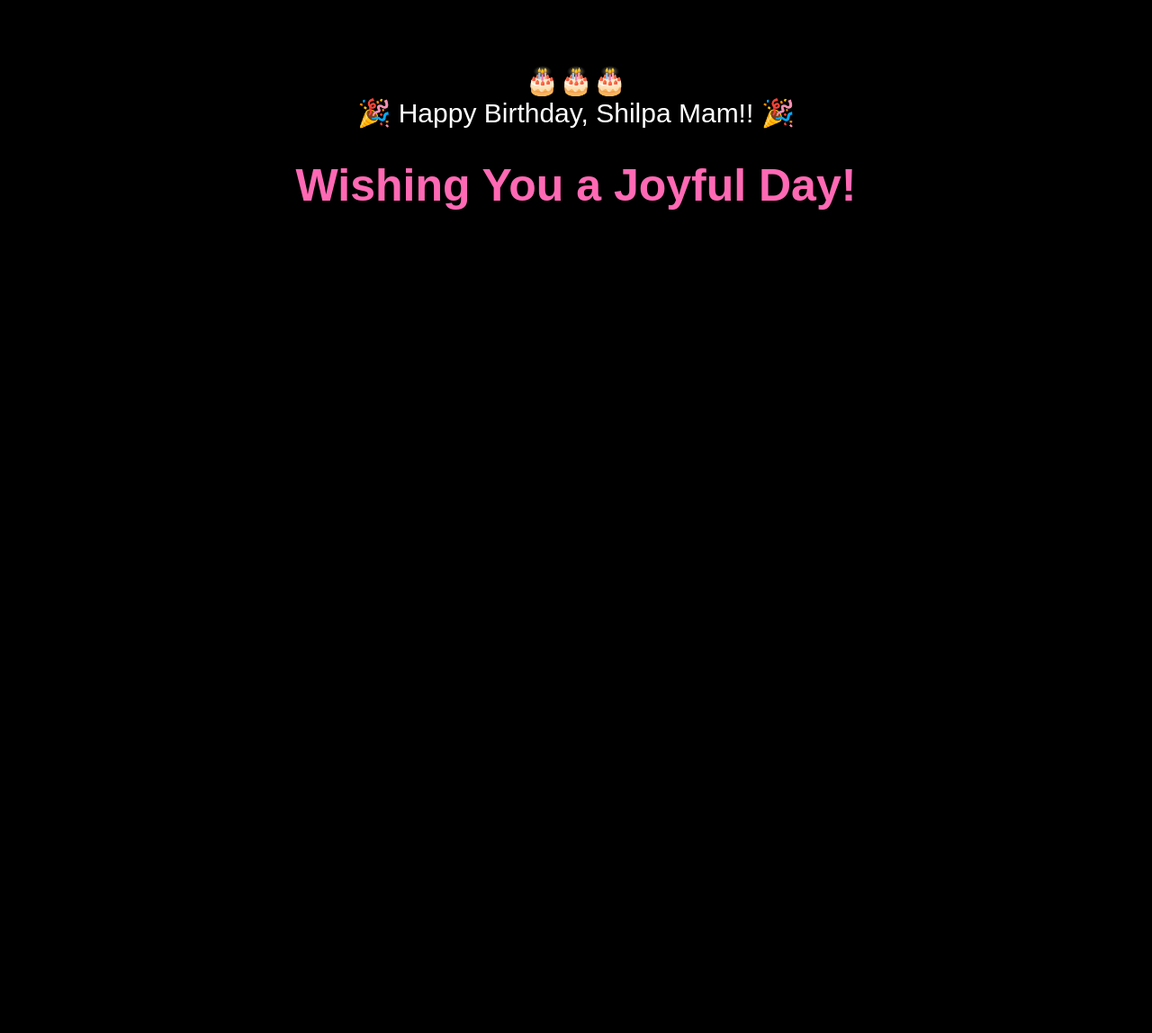
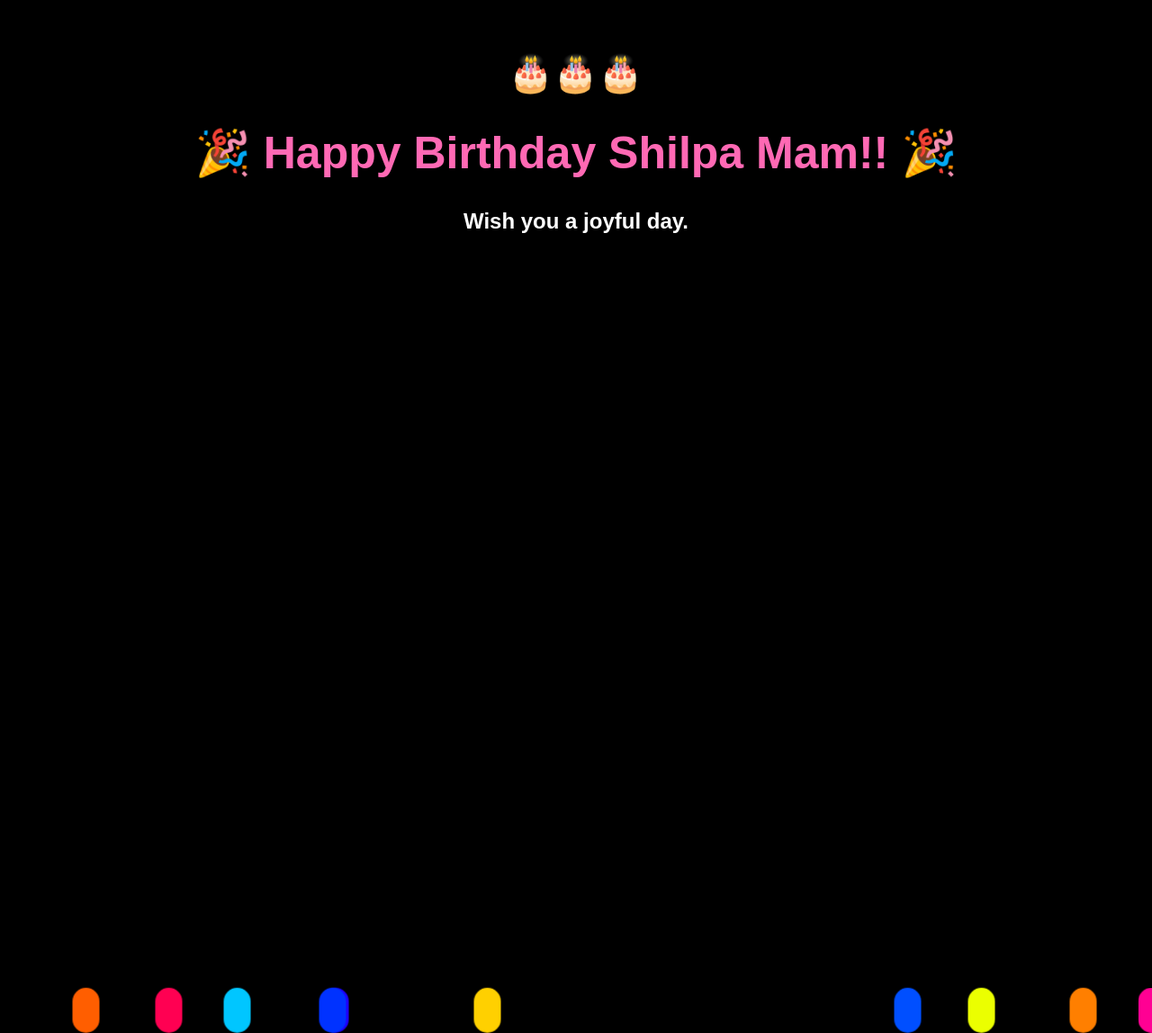
Before and after one commit to DeepanshuKaushik007/Happy-Birthday, a plain HTML site: page index.html in a window 1280 px wide. Shown: the part 230-1378 px from the top of the page at 90% size. Before the commit the page ends 800 px from the top, so only its background shows below. Drawn offline with Linux system fonts and the light colour scheme.

Commit message:
Update index.html

```diff
--- a/index.html
+++ b/index.html
@@ -10,16 +10,19 @@
       background: #000;
       color: #fff;
       font-family: 'Arial', sans-serif;
+      overflow: hidden;
+    }
+
+    .container {
       display: flex;
       justify-content: center;
       align-items: center;
       height: 100vh;
-      overflow: hidden;
       flex-direction: column;
     }
 
     .countdown {
-      font-size: 100px;
+      font-size: 120px;
       animation: pop 0.8s ease-in-out infinite;
     }
 
@@ -31,50 +34,82 @@
     .birthday {
       display: none;
       text-align: center;
+      animation: fadeIn 1.5s ease-in;
+    }
+
+    @keyframes fadeIn {
+      from { opacity: 0; transform: scale(0.8); }
+      to { opacity: 1; transform: scale(1); }
     }
 
     .cake {
-      font-size: 30px;
-      line-height: 1.2;
+      font-size: 40px;
+      animation: bounce 1s infinite alternate;
       margin-bottom: 20px;
     }
 
-    .firework {
-      position: absolute;
-      width: 4px;
-      height: 4px;
-      background: yellow;
-      border-radius: 50%;
-      animation: explode 1.5s ease-out forwards;
-    }
-
-    @keyframes explode {
-      0% {
-        transform: scale(1);
-        opacity: 1;
-      }
-      100% {
-        transform: scale(10);
-        opacity: 0;
-      }
+    @keyframes bounce {
+      from { transform: translateY(0); }
+      to { transform: translateY(-20px); }
     }
 
     h1 {
       font-size: 50px;
       color: #ff69b4;
     }
+
+    .firework, .confetti {
+      position: absolute;
+      width: 6px;
+      height: 6px;
+      background: yellow;
+      border-radius: 50%;
+      animation: explode 1.5s ease-out forwards;
+    }
+
+    .confetti {
+      border-radius: 0;
+      width: 5px;
+      height: 10px;
+      animation: confettiDrop 2s ease-out forwards;
+    }
+
+    @keyframes explode {
+      0% { transform: scale(1); opacity: 1; }
+      100% { transform: scale(10); opacity: 0; }
+    }
+
+    @keyframes confettiDrop {
+      0% { transform: translateY(0) rotate(0); opacity: 1; }
+      100% { transform: translateY(100vh) rotate(360deg); opacity: 0; }
+    }
+
+    .balloon {
+      position: absolute;
+      width: 30px;
+      height: 50px;
+      background: red;
+      border-radius: 15px 15px 15px 15px;
+      animation: float 6s infinite ease-in;
+    }
+
+    @keyframes float {
+      0% { transform: translateY(100vh) translateX(0); }
+      100% { transform: translateY(-100vh) translateX(50px); }
+    }
   </style>
 </head>
 <body>
 
-  <div class="countdown" id="countdown">3</div>
+  <div class="container">
+    <div class="countdown" id="countdown">3</div>
 
-  <div class="birthday" id="birthday">
-    <div class="cake">
-      🎂🎂🎂<br/>
-      🎉 Happy Birthday, Shilpa Mam!! 🎉
+    <div class="birthday" id="birthday">
+      <div class="cake">🎂🎂🎂</div>
+      <h1>🎉 Happy Birthday Shilpa Mam!! 🎉</h1>
+      <h2> Wish you a joyful day. </h2>
+
     </div>
-    <h1>Wishing You a Joyful Day!</h1>
   </div>
 
   <script>
@@ -91,6 +126,8 @@
         countdownEl.style.display = 'none';
         birthdayEl.style.display = 'block';
         launchFireworks();
+        dropConfetti();
+        launchBalloons();
       }
     }, 1000);
 
@@ -102,17 +139,39 @@
         fw.style.left = Math.random() * 100 + '%';
         fw.style.backgroundColor = `hsl(${Math.random() * 360}, 100%, 60%)`;
         document.body.appendChild(fw);
-
-        setTimeout(() => {
-          fw.remove();
-        }, 1500);
+        setTimeout(() => fw.remove(), 1500);
       }
 
-      // Repeat fireworks
       setInterval(() => {
         launchFireworks();
       }, 3000);
     }
+
+    function dropConfetti() {
+      for (let i = 0; i < 100; i++) {
+        const confetti = document.createElement('div');
+        confetti.className = 'confetti';
+        confetti.style.left = Math.random() * 100 + '%';
+        confetti.style.backgroundColor = `hsl(${Math.random() * 360}, 100%, 60%)`;
+        document.body.appendChild(confetti);
+        setTimeout(() => confetti.remove(), 2000);
+      }
+    }
+
+    function launchBalloons() {
+      for (let i = 0; i < 10; i++) {
+        const balloon = document.createElement('div');
+        balloon.className = 'balloon';
+        balloon.style.left = Math.random() * 100 + '%';
+        balloon.style.backgroundColor = `hsl(${Math.random() * 360}, 100%, 50%)`;
+        document.body.appendChild(balloon);
+        setTimeout(() => balloon.remove(), 6000);
+      }
+
+      setInterval(() => {
+        launchBalloons();
+      }, 5000);
+    }
   </script>
 </body>
 </html>
```
